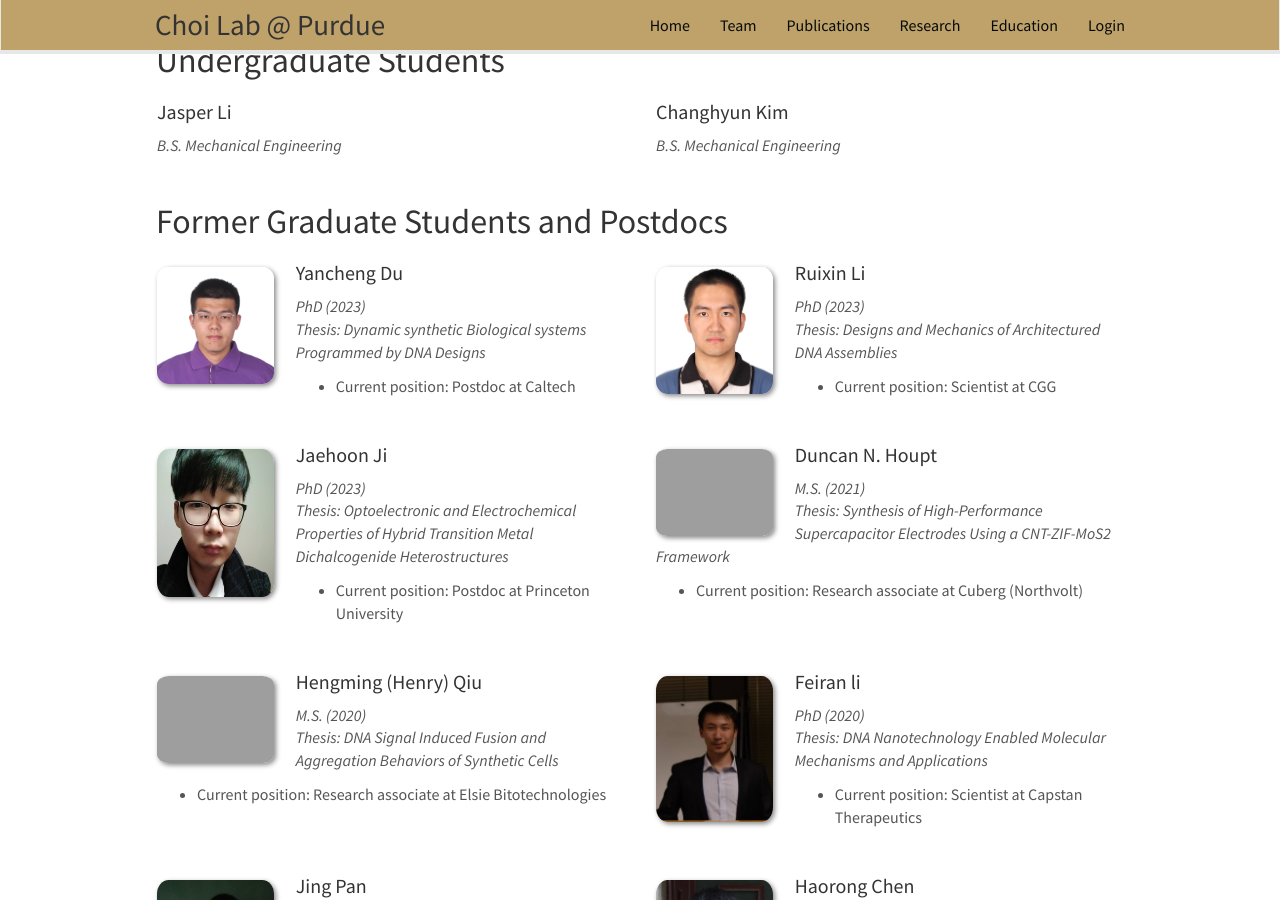
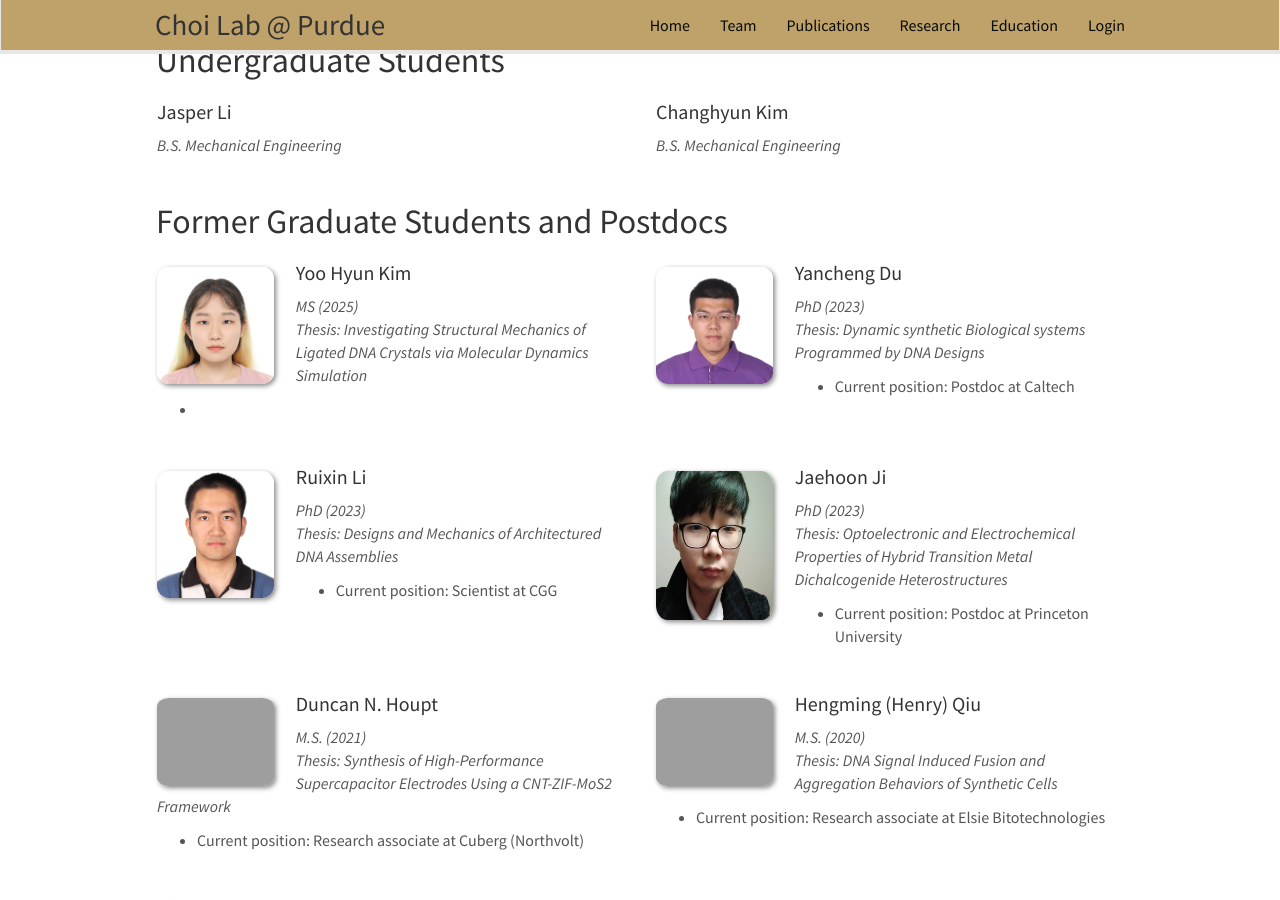
Before and after one commit to choidnalab/choidnalab.github.io, a Jekyll site: the page built from _pages/team.md, in a window 1280 px wide and 900 px high, scrolled down 1214 px. Built offline with Jekyll 4.4.1, drawn with Linux system fonts in a browser that asks for light colours; nearby versions of some CDN libraries.

Commit message:
Update alumni_members.yml

```diff
--- a/_data/alumni_members.yml
+++ b/_data/alumni_members.yml
@@ -1,3 +1,16 @@
+
+- name: Yoo Hyun Kim
+  photo: YooHyun.jpg
+  info: MS (2025)
+  info2: "Thesis: Investigating Structural Mechanics of Ligated DNA Crystals via Molecular Dynamics Simulation"
+  email:
+  duration:
+  number_educ: 1
+  education1:
+  education2:
+  education3:
+  education4:
+
 - name: Yancheng Du
   photo: yancheng.jpg
   info: PhD (2023)
```
